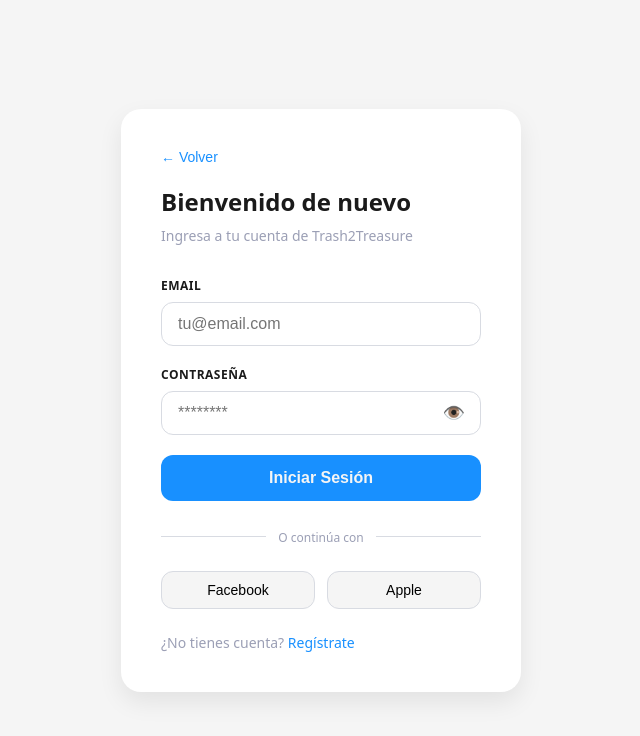
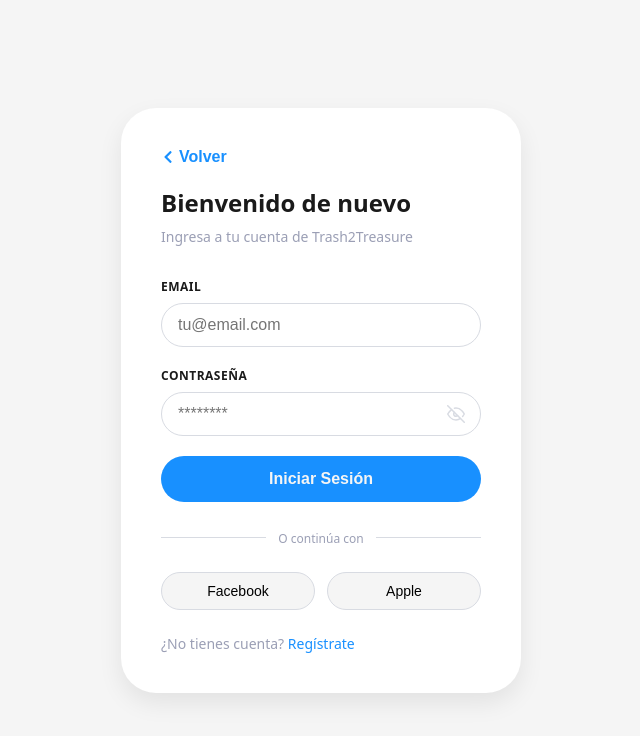
Before and after one commit to ismaelmarot/trash2treasure, a React app in the folder frontend/: page /login in a window 1280 px wide. Shown: the top 736 px of the page, without its empty margins (319-959 px from the left). Built offline with nearby package versions, Linux system fonts and the light colour scheme; the HTML template or start-up script is replaced by a standard one.

Commit message:
refact: LoginScreen

```diff
--- a/frontend/src/screens/LoginScreen/LoginScreen.styles.tsx
+++ b/frontend/src/screens/LoginScreen/LoginScreen.styles.tsx
@@ -11,11 +11,11 @@ export const Container = styled.div`
 `
 
 export const Card = styled.div`
-    background: ${COLORS.allWhite};
     width: 100%;
     max-width: 400px;
     padding: 40px;
-    border-radius: 20px;
+    border-radius: 35px;
+    background: ${COLORS.allWhite};
     box-shadow: 0 10px 25px ${COLORS.shadow};
     position: relative;
 `
@@ -75,7 +75,7 @@ export const Label = styled.label`
 export const Input = styled.input`
     width: 100%;
     padding: 12px 16px;
-    border-radius: 12px;
+    border-radius: 35px;
     border: 1px solid ${COLORS.grey};
     font-size: 16px;
     transition: all 0.2s ease;
@@ -120,7 +120,7 @@ export const ErrorMessage = styled.p`
 export const SubmitButton = styled.button`
     width: 100%;
     padding: 14px;
-    border-radius: 12px;
+    border-radius: 35px;
     border: none;
     background: ${COLORS.info};
     color: ${COLORS.white};
@@ -168,7 +168,7 @@ export const SocialButtons = styled.div`
 export const SocialButton = styled.button<{ $provider: 'facebook' | 'apple' }>`
     ${flex('column','center','center')}
     padding: 10px;
-    border-radius: 12px;
+    border-radius: 35px;
     border: 1px solid ${COLORS.grey};
     background: ${COLORS.white};
     font-size: 14px;
@@ -196,3 +196,7 @@ export const StyledLink = styled(Link)`
         text-decoration: underline;
     }
 `
+export const Span = styled.span`
+    font-size: 1rem;
+    font-weight: 800;
+`
--- a/frontend/src/screens/LoginScreen/LoginScreen.tsx
+++ b/frontend/src/screens/LoginScreen/LoginScreen.tsx
@@ -1,6 +1,6 @@
 import { useState } from 'react'
 import { useNavigate, Form } from 'react-router-dom'
-import { API_BASE_URL } from '@/constants'
+import { API_BASE_URL, ICONS } from '@/constants'
 import { useAuth } from '@/hooks/useAuth'
 import {
   BackButton,
@@ -20,7 +20,8 @@ import {
   SubmitButton,
   Subtitle,
   Title,
-  ToggleButton
+  ToggleButton,
+  Span,
 } from './LoginScreen.styles'
 
 export function LoginScreen() {
@@ -61,7 +62,7 @@ export function LoginScreen() {
       <Card>
         <Header>
           <BackButton onClick={() => navigate('/welcome')}>
-            ← Volver
+            <ICONS.arrowLeft /><Span>Volver</Span>
           </BackButton>
         </Header>
         <Title>Bienvenido de nuevo</Title>
@@ -95,7 +96,7 @@ export function LoginScreen() {
                 onClick={() => setShowPassword(!showPassword)}
                 aria-label={showPassword ? "Ocultar contraseña" : "Mostrar contraseña"}
               >
-                {showPassword ? '🫣' : '👁️'}
+                {showPassword ? <ICONS.eyeOpen /> : <ICONS.eyeClosed />}
               </ToggleButton>
             </PasswordWrapper>
           </InputGroup>
--- a/frontend/src/screens/RegisterScreen/RegisterScreen.styles.tsx
+++ b/frontend/src/screens/RegisterScreen/RegisterScreen.styles.tsx
@@ -14,7 +14,7 @@ export const Card = styled.div`
     width: 100%;
     max-width: 400px;
     padding: 40px;
-    border-radius: 20px;
+    border-radius: 35px;
     background: ${COLORS.allWhite};
     box-shadow: 0 10px 25px ${COLORS.shadow};
     position: relative;
@@ -68,9 +68,9 @@ export const FooterText = styled.p`
 `
 
 export const StyledLink = styled(Link)`
-    color: #0071e3;
     text-decoration: none;
     font-weight: 500;
+    color: ${COLORS.info};
 
     &:hover {
         text-decoration: underline;
```
